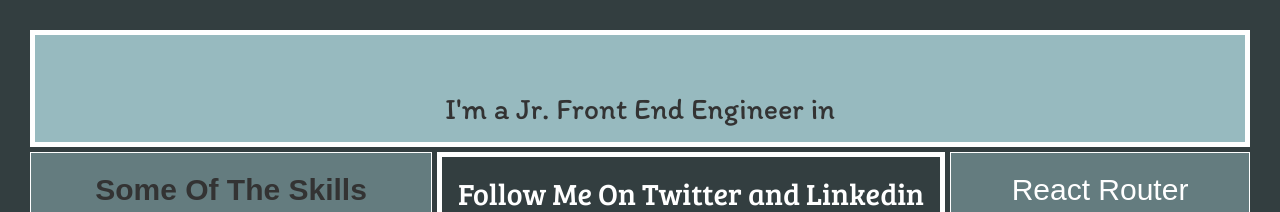
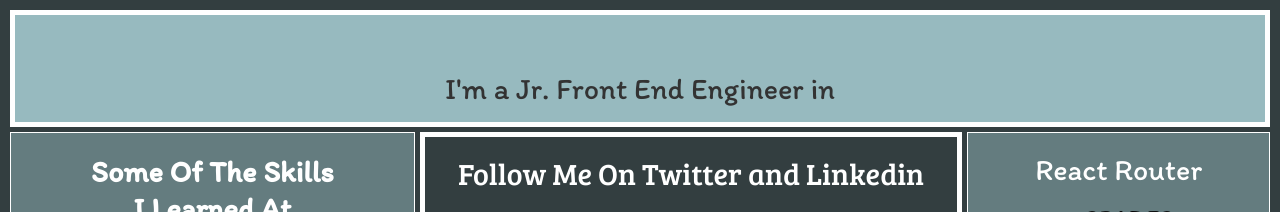
Before and after one commit to bdog72/Final_Portfolio_2017, a React app: page / in a window 1280 px wide. Shown: the top 212 px of the page. Built offline with nearby package versions, Linux system fonts and the light colour scheme; some packages are replaced by stand-ins of ours; no server answers; grey boxes are pictures that could not be loaded; a web font is replaced by a local one.

Commit message:
made some css tweaks

```diff
--- a/src/styles/grid.scss
+++ b/src/styles/grid.scss
@@ -22,7 +22,7 @@
 }
 
 .wrapper {
-  margin: 30px;
+  margin: 10px;
 }
 
 .header {
@@ -64,6 +64,7 @@
     margin: 20px;
     font-size: 30px;
     font-weight: bolder;
+    color: white;
   }
 
   .ironYard {
--- a/src/styles/screen.scss
+++ b/src/styles/screen.scss
@@ -1,7 +1,7 @@
 @import 'utility';
 
 $base-text-size: 16px;
-$base-font-family: sans-serif;
+$base-font-family: 'Itim', sans-serif;
 
 html {
   @include full-height;
```
